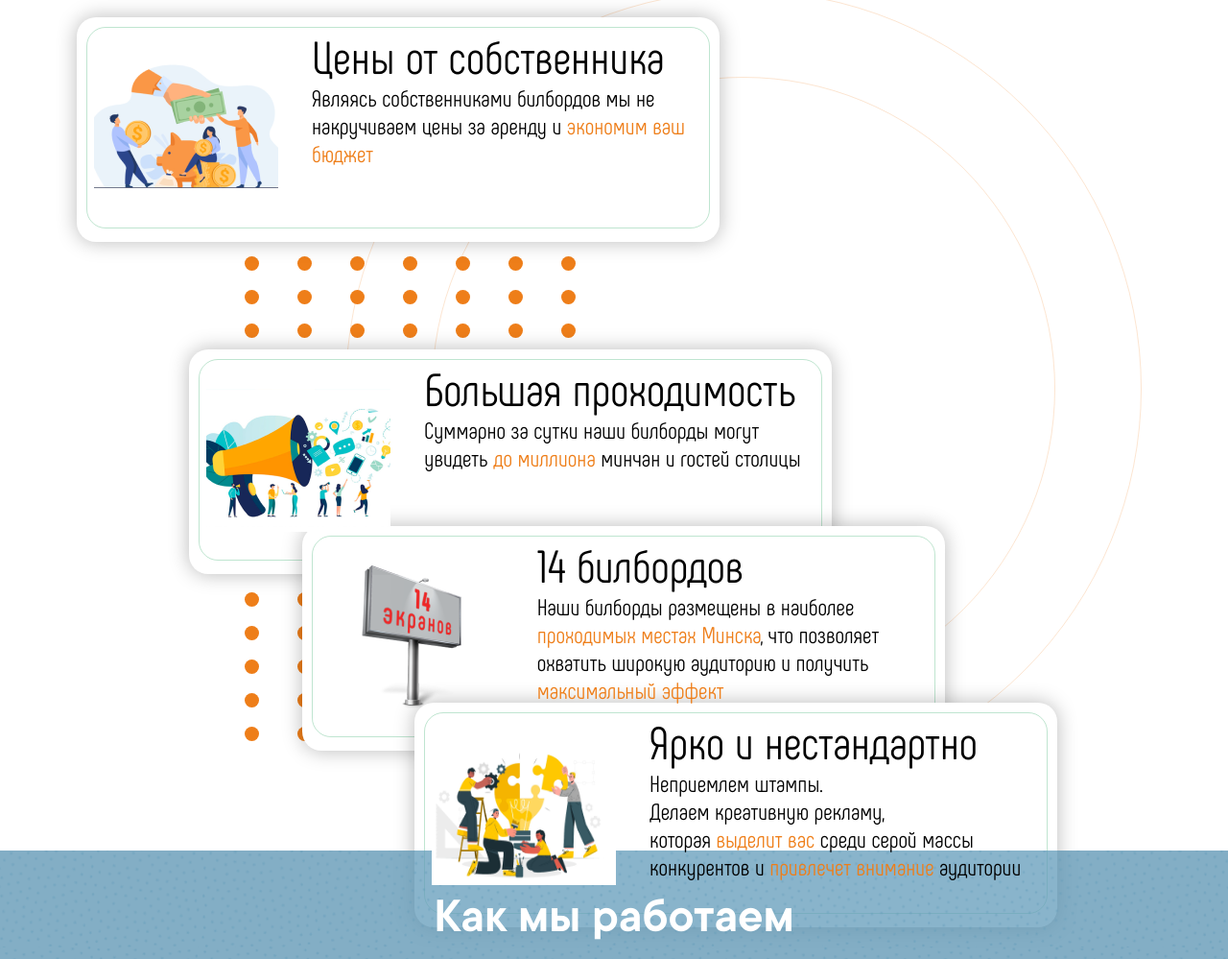
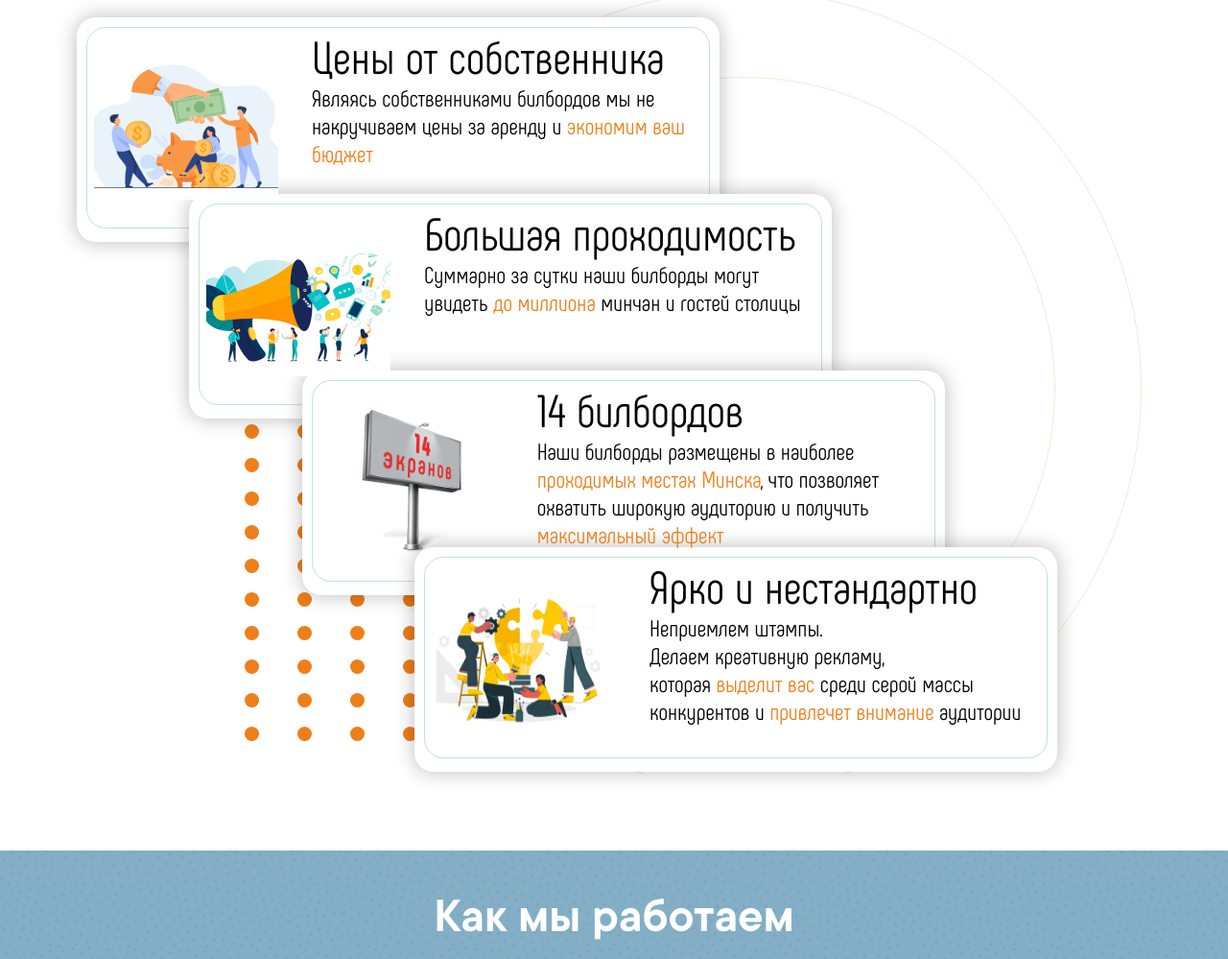
Before and after one commit to HenkSeed/Billboards, a plain HTML site: page index.html in a window 1280 px wide. Shown: the part 876-1875 px from the top of the page at 96% size. Drawn offline with Linux system fonts and the light colour scheme; files whose address does not match are found by name.

```diff
--- a/css/style.css
+++ b/css/style.css
@@ -394,8 +394,8 @@ body {
 .crowded {
 	/* margin-left: 15rem; */
 	margin-left: calc((100% - 76.8rem) / 3);
-	/* margin-top: -5rem; */
-	margin-top: calc(10%);
+	margin-top: -5rem;
+	/* margin-top: calc(10%); */
 	z-index: 100;
 }
 .billboards-14 {
```
